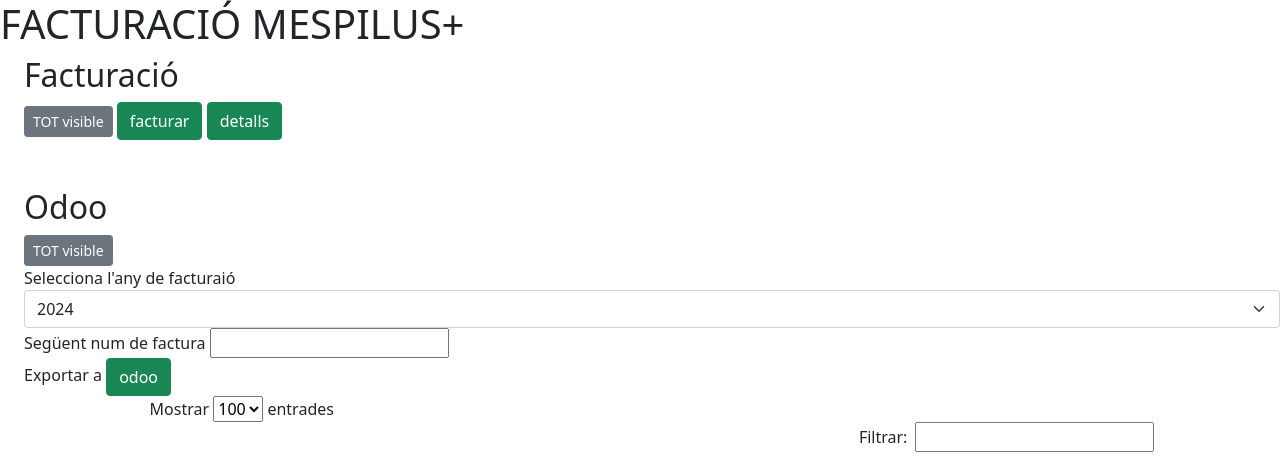
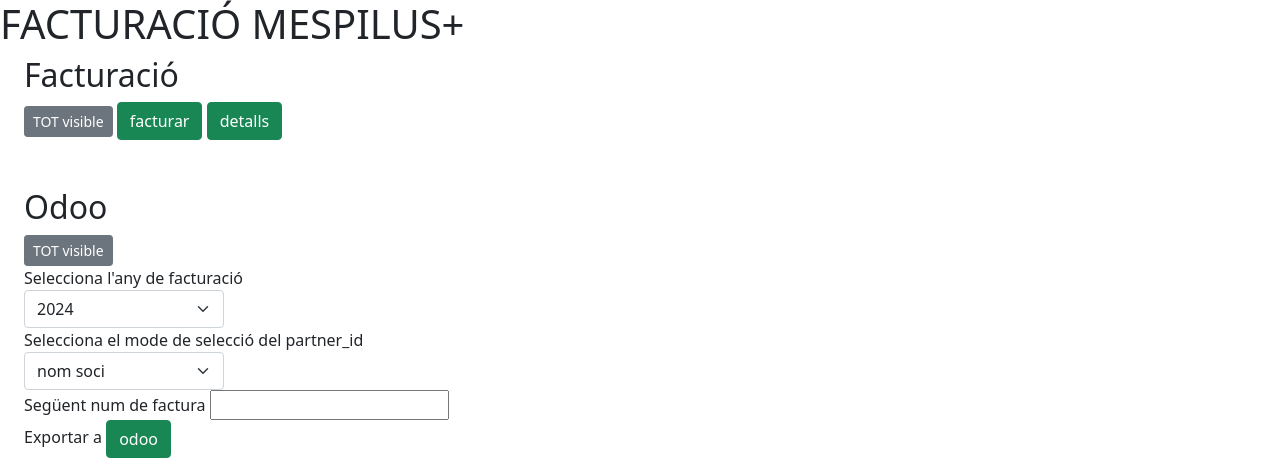
Before and after one commit to jpgmahedero/mespilus_facturacio_devel, a PHP site: page /principal_remoto.php in a window 1280 px wide. Shown: the top 458 px of the page. Run offline with PHP 8.4, Linux system fonts and the light colour scheme; data that the repository does not hold is empty; some libraries are stand-ins or nearby versions.

Commit message:
Reformatting code

```diff
--- a/template_principal.php
+++ b/template_principal.php
@@ -62,17 +62,26 @@
             $endYear = $currentYear + 5; // 5 años después
         ?>
 
-        <label for="year">Selecciona l'any de facturaió</label>
-        <select name="year" id="year" class="form-select select-narrow">
+        <label for="year">Selecciona l'any de facturació</label>
+        <select name="year" id="year" style="width: 200px;" class="form-select select-narrow">
             <?php
                 for ($year = $startYear; $year <= $endYear; $year++) {
                     echo "<option value='$year' " . ($year == $currentYear ? 'selected' : '') . ">$year</option>";
                 }
             ?>
         </select>
+
+    <label for="partner_mode">Selecciona el mode de selecció del partner_id</label>
+    <select name="partner_mode" id="partner_mode" style="width: 200px;" class="form-select select-narrow">
+        <option value='nom'>nom soci</option>
+        <option value='nif'>NIF</option>
+    </select>
+
     <label for="num_propera_factura">Següent num de factura</label>
     <input type="text" name="num_propera_factura" id="num_propera_factura">
     <br>
+
+
     Exportar a
     <input type="submit" class="btn btn-success" name="accio" value="odoo">
 
```
Also changed, not shown: principal.php (+28 -27 lines), template_odoo_resultats.php (+14 -2 lines).
